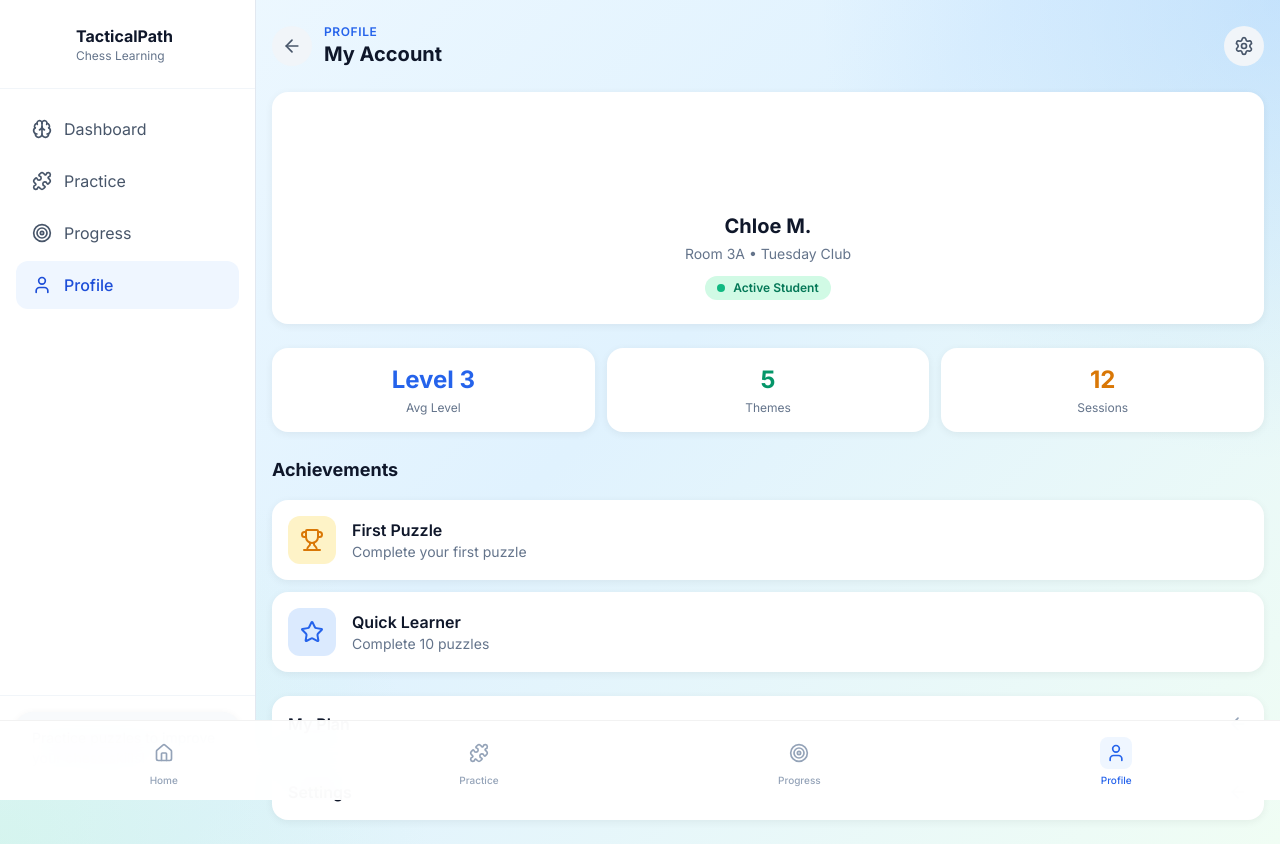
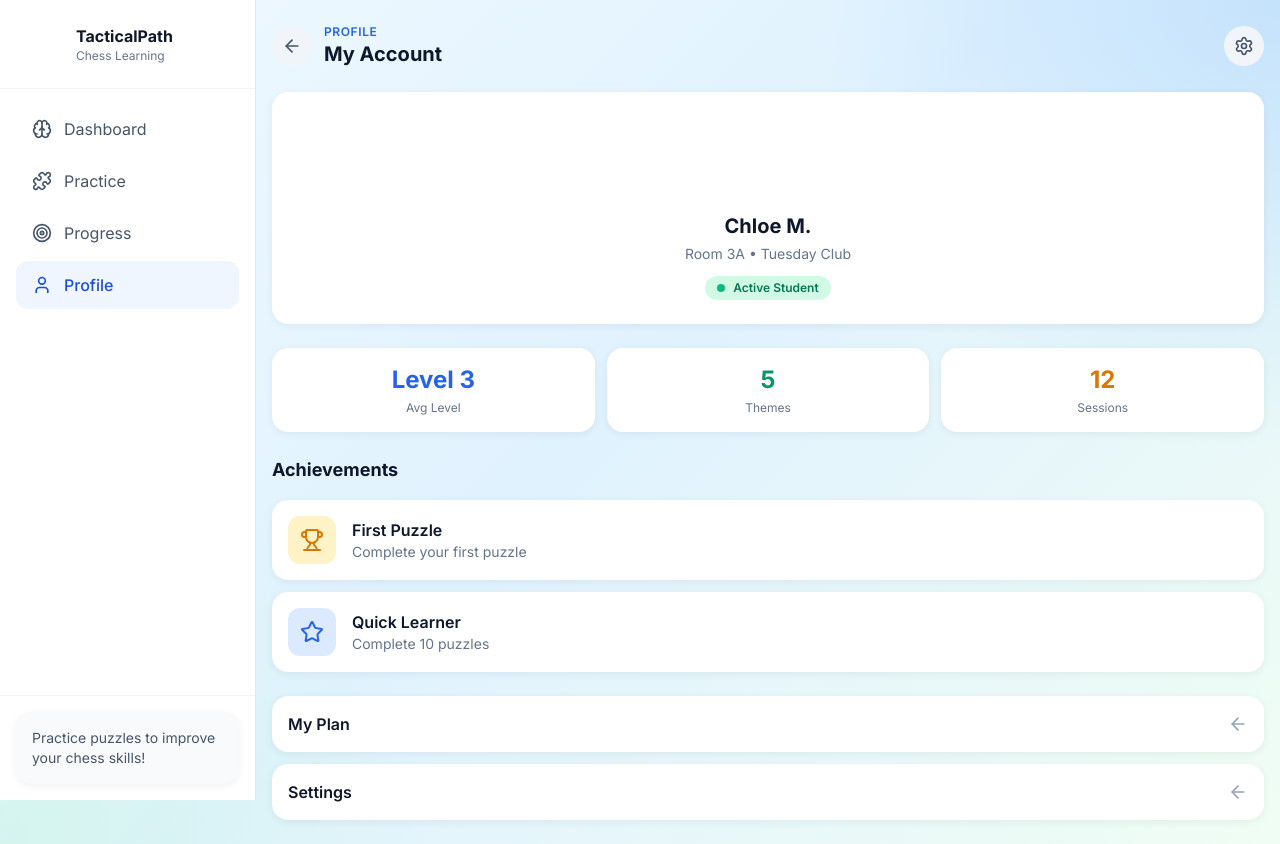
Before and after one commit to duolabs01-dot/TacticalPath, a React (Vite) app: page /profile in a window 1280 px wide. Built offline with nearby package versions, Linux system fonts and the light colour scheme.

Commit message:
fix: hide bottom nav on desktop

```diff
--- a/src/components/BottomNav.tsx
+++ b/src/components/BottomNav.tsx
@@ -34,7 +34,7 @@ export function BottomNav() {
   const location = useLocation();
 
   return (
-    <nav className="mobile-nav flex items-center justify-around px-2 pt-2 pb-1">
+    <nav className="mobile-nav flex items-center justify-around px-2 pt-2 pb-1 md:hidden">
       {navItems.map((item) => {
         const Icon = item.icon;
         const isActive = item.matches.some((path) => location.pathname.startsWith(path));
```
